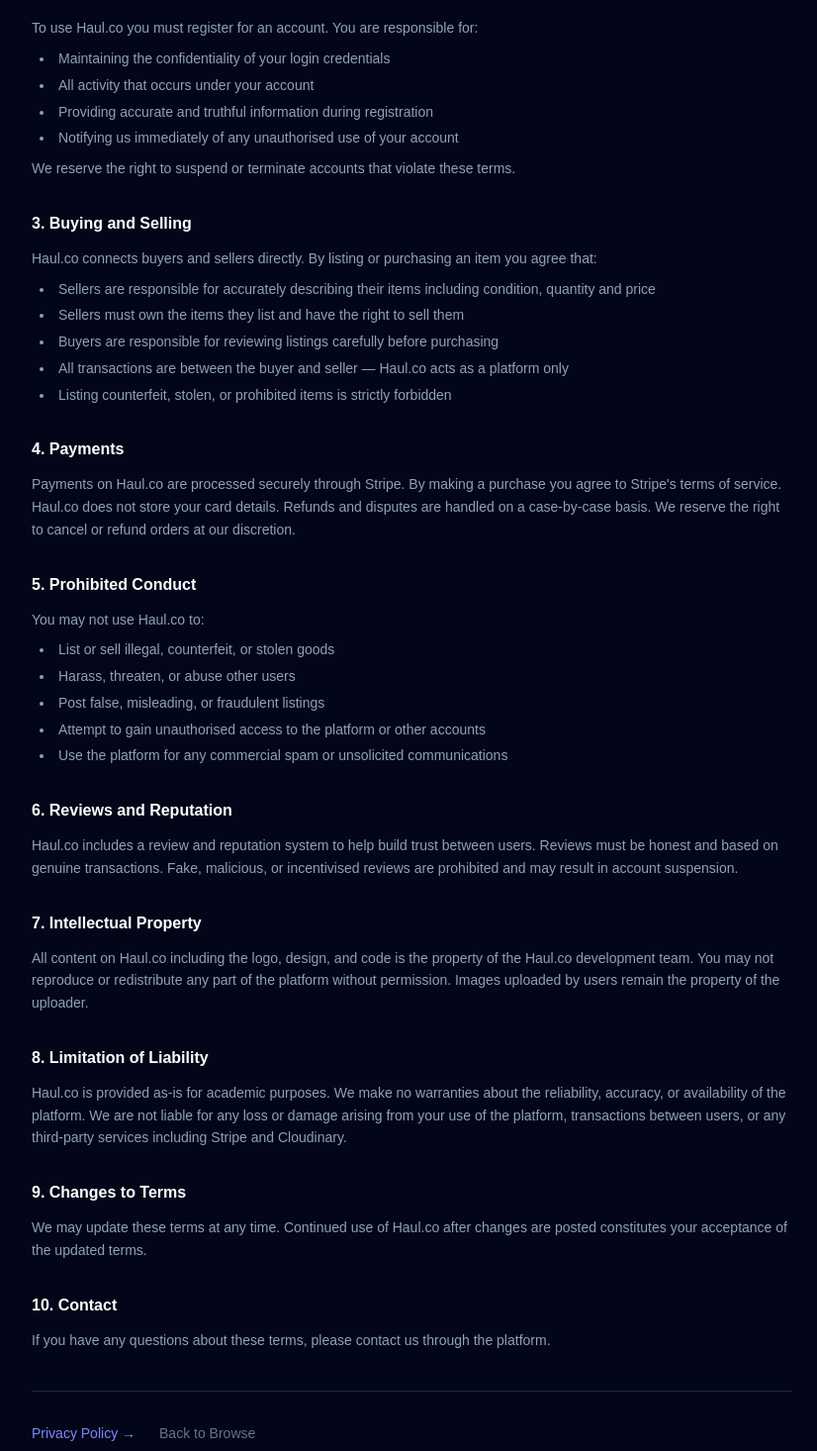
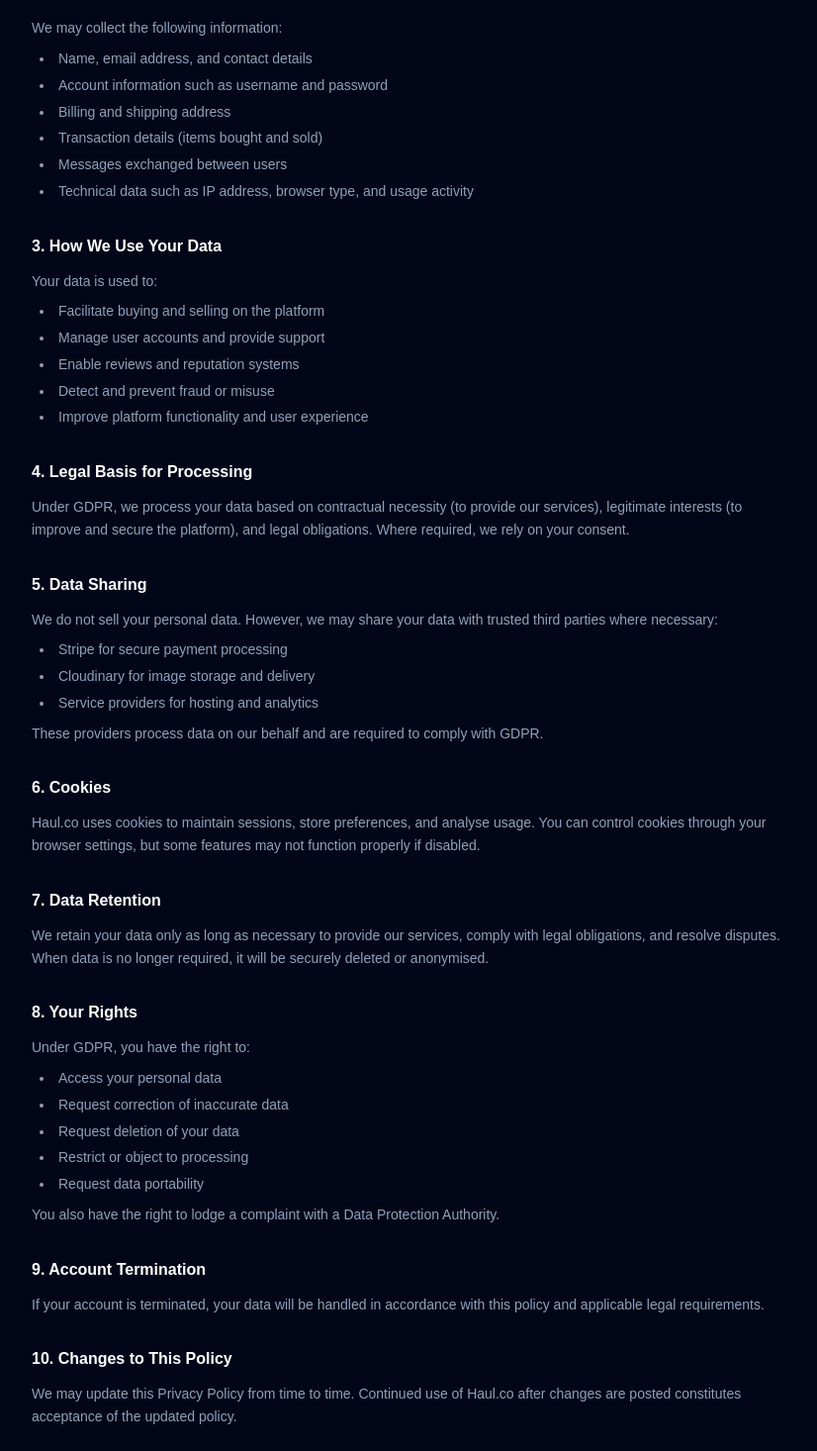
Before and after one commit to banjomaryam17/eventhub, a Next.js app: page /privacy in a window 1280 px wide. Shown: the part 424-1890 px from the top of the page at 99% size, without its empty margins (224-1050 px from the left). Built offline with nearby package versions, Linux system fonts and the light colour scheme; no server answers.

Commit message:
Privacy policy page

```diff
--- a/app/privacy/page.tsx
+++ b/app/privacy/page.tsx
@@ -4,94 +4,127 @@
 import PageLayout from "@/components/PageLayout";
 import Link from "next/link";
 
-export default function TermsPage() {
+export default function PrivacyPage() {
   return (
     <PageLayout>
       <div className="max-w-3xl mx-auto py-10">
         <div className="mb-10">
           <p className="text-xs text-indigo-400 uppercase tracking-widest mb-2">Legal</p>
-          <h1 className="text-3xl font-bold text-white mb-3">Terms & Conditions</h1>
+          <h1 className="text-3xl font-bold text-white mb-3">Privacy Policy</h1>
           <p className="text-slate-500 text-sm">Last updated: April 2026</p>
         </div>
 
         <div className="flex flex-col gap-8 text-slate-400 text-sm leading-relaxed">
 
           <section>
-            <h2 className="text-base font-semibold text-white mb-3">1. Acceptance of Terms</h2>
-            <p>By accessing or using Haul.co, you agree to be bound by these Terms and Conditions. If you do not agree with any part of these terms, you may not use our platform. Haul.co is a peer-to-peer marketplace for buying and selling second-hand items and is operated as an academic project by students at Dundalk Institute of Technology.</p>
+            <h2 className="text-base font-semibold text-white mb-3">1. Introduction</h2>
+            <p>
+              Haul.co is committed to protecting your personal data. This Privacy Policy explains how we collect, use, and protect your information in accordance with the General Data Protection Regulation (GDPR). Haul.co is a peer-to-peer marketplace developed as an academic project at Dundalk Institute of Technology.
+            </p>
           </section>
 
           <section>
-            <h2 className="text-base font-semibold text-white mb-3">2. User Accounts</h2>
-            <p className="mb-2">To use Haul.co you must register for an account. You are responsible for:</p>
+            <h2 className="text-base font-semibold text-white mb-3">2. What Data We Collect</h2>
+            <p className="mb-2">We may collect the following information:</p>
             <ul className="list-disc list-inside flex flex-col gap-1 pl-2">
-              <li>Maintaining the confidentiality of your login credentials</li>
-              <li>All activity that occurs under your account</li>
-              <li>Providing accurate and truthful information during registration</li>
-              <li>Notifying us immediately of any unauthorised use of your account</li>
-            </ul>
-            <p className="mt-2">We reserve the right to suspend or terminate accounts that violate these terms.</p>
-          </section>
-
-          <section>
-            <h2 className="text-base font-semibold text-white mb-3">3. Buying and Selling</h2>
-            <p className="mb-2">Haul.co connects buyers and sellers directly. By listing or purchasing an item you agree that:</p>
-            <ul className="list-disc list-inside flex flex-col gap-1 pl-2">
-              <li>Sellers are responsible for accurately describing their items including condition, quantity and price</li>
-              <li>Sellers must own the items they list and have the right to sell them</li>
-              <li>Buyers are responsible for reviewing listings carefully before purchasing</li>
-              <li>All transactions are between the buyer and seller — Haul.co acts as a platform only</li>
-              <li>Listing counterfeit, stolen, or prohibited items is strictly forbidden</li>
+              <li>Name, email address, and contact details</li>
+              <li>Account information such as username and password</li>
+              <li>Billing and shipping address</li>
+              <li>Transaction details (items bought and sold)</li>
+              <li>Messages exchanged between users</li>
+              <li>Technical data such as IP address, browser type, and usage activity</li>
             </ul>
           </section>
 
           <section>
-            <h2 className="text-base font-semibold text-white mb-3">4. Payments</h2>
-            <p>Payments on Haul.co are processed securely through Stripe. By making a purchase you agree to Stripe's terms of service. Haul.co does not store your card details. Refunds and disputes are handled on a case-by-case basis. We reserve the right to cancel or refund orders at our discretion.</p>
-          </section>
-
-          <section>
-            <h2 className="text-base font-semibold text-white mb-3">5. Prohibited Conduct</h2>
-            <p className="mb-2">You may not use Haul.co to:</p>
+            <h2 className="text-base font-semibold text-white mb-3">3. How We Use Your Data</h2>
+            <p className="mb-2">Your data is used to:</p>
             <ul className="list-disc list-inside flex flex-col gap-1 pl-2">
-              <li>List or sell illegal, counterfeit, or stolen goods</li>
-              <li>Harass, threaten, or abuse other users</li>
-              <li>Post false, misleading, or fraudulent listings</li>
-              <li>Attempt to gain unauthorised access to the platform or other accounts</li>
-              <li>Use the platform for any commercial spam or unsolicited communications</li>
+              <li>Facilitate buying and selling on the platform</li>
+              <li>Manage user accounts and provide support</li>
+              <li>Enable reviews and reputation systems</li>
+              <li>Detect and prevent fraud or misuse</li>
+              <li>Improve platform functionality and user experience</li>
             </ul>
           </section>
 
           <section>
-            <h2 className="text-base font-semibold text-white mb-3">6. Reviews and Reputation</h2>
-            <p>Haul.co includes a review and reputation system to help build trust between users. Reviews must be honest and based on genuine transactions. Fake, malicious, or incentivised reviews are prohibited and may result in account suspension.</p>
+            <h2 className="text-base font-semibold text-white mb-3">4. Legal Basis for Processing</h2>
+            <p>
+              Under GDPR, we process your data based on contractual necessity (to provide our services), legitimate interests (to improve and secure the platform), and legal obligations. Where required, we rely on your consent.
+            </p>
           </section>
 
           <section>
-            <h2 className="text-base font-semibold text-white mb-3">7. Intellectual Property</h2>
-            <p>All content on Haul.co including the logo, design, and code is the property of the Haul.co development team. You may not reproduce or redistribute any part of the platform without permission. Images uploaded by users remain the property of the uploader.</p>
+            <h2 className="text-base font-semibold text-white mb-3">5. Data Sharing</h2>
+            <p>
+              We do not sell your personal data. However, we may share your data with trusted third parties where necessary:
+            </p>
+            <ul className="list-disc list-inside flex flex-col gap-1 pl-2 mt-2">
+              <li>Stripe for secure payment processing</li>
+              <li>Cloudinary for image storage and delivery</li>
+              <li>Service providers for hosting and analytics</li>
+            </ul>
+            <p className="mt-2">
+              These providers process data on our behalf and are required to comply with GDPR.
+            </p>
           </section>
 
           <section>
-            <h2 className="text-base font-semibold text-white mb-3">8. Limitation of Liability</h2>
-            <p>Haul.co is provided as-is for academic purposes. We make no warranties about the reliability, accuracy, or availability of the platform. We are not liable for any loss or damage arising from your use of the platform, transactions between users, or any third-party services including Stripe and Cloudinary.</p>
+            <h2 className="text-base font-semibold text-white mb-3">6. Cookies</h2>
+            <p>
+              Haul.co uses cookies to maintain sessions, store preferences, and analyse usage. You can control cookies through your browser settings, but some features may not function properly if disabled.
+            </p>
           </section>
 
           <section>
-            <h2 className="text-base font-semibold text-white mb-3">9. Changes to Terms</h2>
-            <p>We may update these terms at any time. Continued use of Haul.co after changes are posted constitutes your acceptance of the updated terms.</p>
+            <h2 className="text-base font-semibold text-white mb-3">7. Data Retention</h2>
+            <p>
+              We retain your data only as long as necessary to provide our services, comply with legal obligations, and resolve disputes. When data is no longer required, it will be securely deleted or anonymised.
+            </p>
           </section>
 
           <section>
-            <h2 className="text-base font-semibold text-white mb-3">10. Contact</h2>
-            <p>If you have any questions about these terms, please contact us through the platform.</p>
+            <h2 className="text-base font-semibold text-white mb-3">8. Your Rights</h2>
+            <p className="mb-2">Under GDPR, you have the right to:</p>
+            <ul className="list-disc list-inside flex flex-col gap-1 pl-2">
+              <li>Access your personal data</li>
+              <li>Request correction of inaccurate data</li>
+              <li>Request deletion of your data</li>
+              <li>Restrict or object to processing</li>
+              <li>Request data portability</li>
+            </ul>
+            <p className="mt-2">
+              You also have the right to lodge a complaint with a Data Protection Authority.
+            </p>
+          </section>
+
+          <section>
+            <h2 className="text-base font-semibold text-white mb-3">9. Account Termination</h2>
+            <p>
+              If your account is terminated, your data will be handled in accordance with this policy and applicable legal requirements.
+            </p>
+          </section>
+
+          <section>
+            <h2 className="text-base font-semibold text-white mb-3">10. Changes to This Policy</h2>
+            <p>
+              We may update this Privacy Policy from time to time. Continued use of Haul.co after changes are posted constitutes acceptance of the updated policy.
+            </p>
+          </section>
+
+          <section>
+            <h2 className="text-base font-semibold text-white mb-3">11. Contact</h2>
+            <p>
+              If you have any questions about this Privacy Policy, please contact us through the platform.
+            </p>
           </section>
 
         </div>
 
         <div className="mt-10 pt-8 border-t border-slate-800 flex gap-6">
-          <Link href="/privacy" className="text-sm text-indigo-400 hover:text-indigo-300 transition-colors">
-            Privacy Policy →
+          <Link href="/terms" className="text-sm text-indigo-400 hover:text-indigo-300 transition-colors">
+            Terms & Conditions →
           </Link>
           <Link href="/listings" className="text-sm text-slate-500 hover:text-white transition-colors">
             Back to Browse
```
